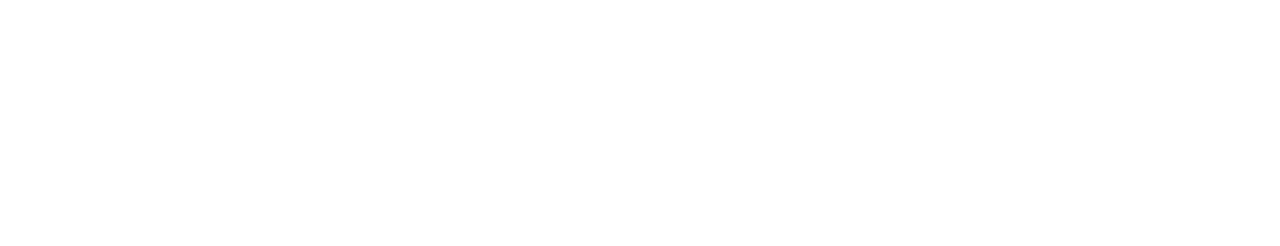
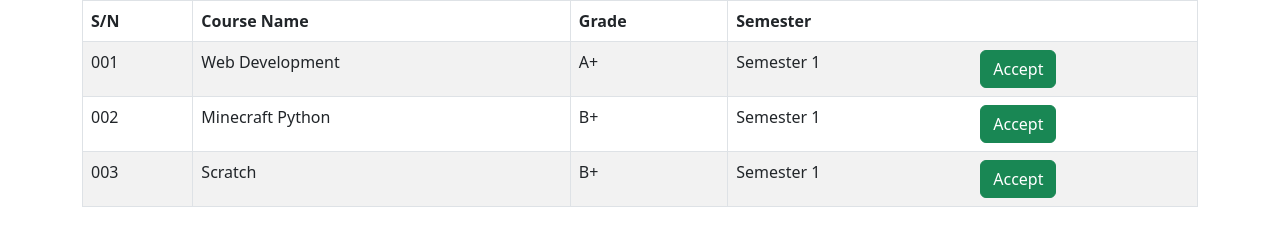
Before and after one commit to MrC151/Liam-CT06-WebThinker-End-Sem, a plain HTML site: page CT06/Question 1/index.html in a window 1280 px wide. Drawn offline with Linux system fonts and the light colour scheme.

Commit message:
New stuff

```diff
--- a/CT06/Question 1/index.html
+++ b/CT06/Question 1/index.html
@@ -9,8 +9,43 @@
     <link href="script/bootstrap.css" rel="stylesheet"/>
 </head>
 <body>
-    <div class="container">
+    <div class="container ">
+        <table class="table table-striped table-hover border">
+            <thead class="border">
+                <tr class="border">
+                    <th class="border">S/N</td>
+                    <th class="border">Course Name</td>
+                    <th class="border">Grade</td>
+                    <th>Semester</td>
+                </tr>
+            </thead>
+            <tbody>
+                <tr>
+                    <td class="border">001</td>
+                    <td class="border">Web Development</td>
+                    <td class="border">A+</td>
+                    <td>Semester 1</td>
+                    <td><button class="btn btn-success">Accept</button></td>
 
+                </tr>
+                <tr>
+                    <td class="border">002</td>
+                    <td class="border">Minecraft Python</td>
+                    <td class="border">B+</td>
+                    <td>Semester 1</td>
+                    <td><button class="btn btn-success">Accept</button></td>
+
+                </tr>
+                <tr>
+                    <td class="border">003</td>
+                    <td class="border">Scratch</td>
+                    <td class="border">B+</td>
+                    <td>Semester 1</td>
+                    <td><button class="btn btn-success">Accept</button></td>
+
+                </tr>
+            </tbody>
+        </table>
     </div>
 </body>
 </html>
```
